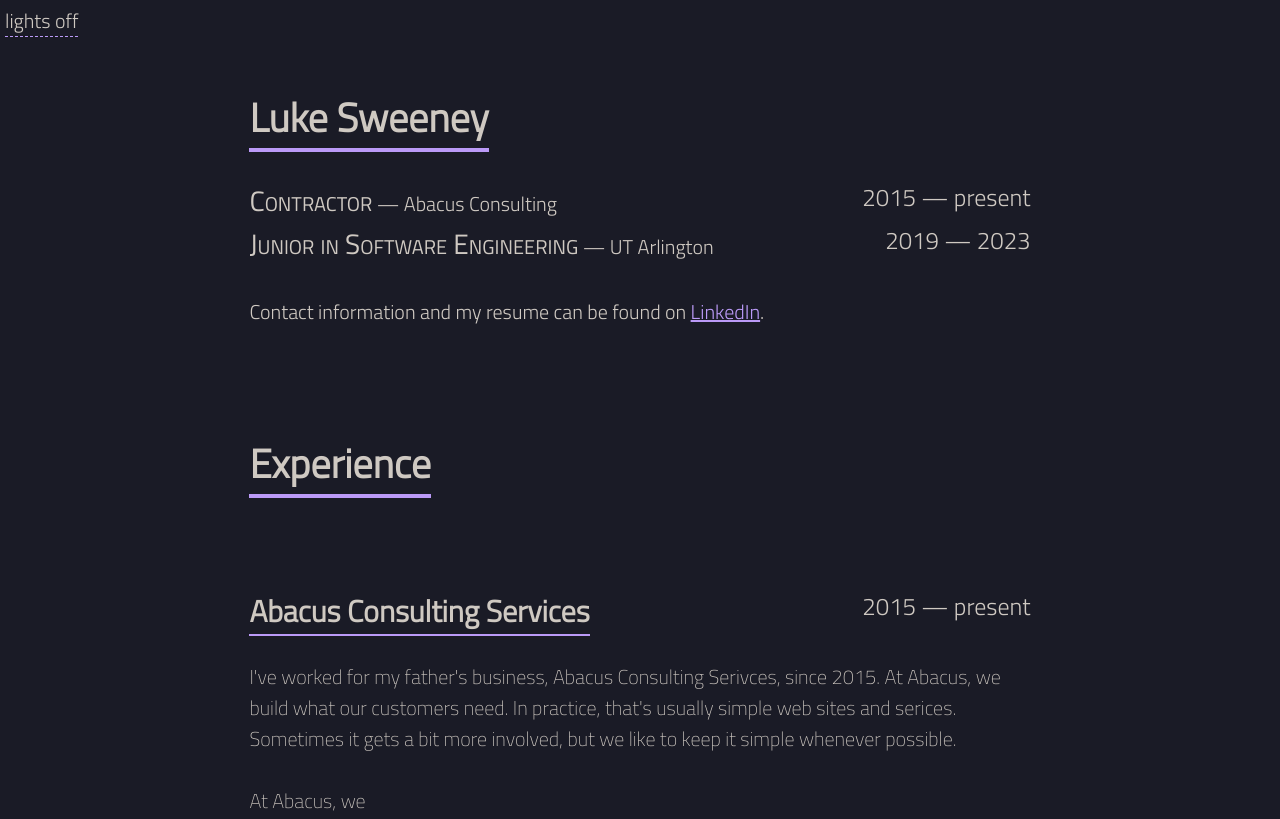
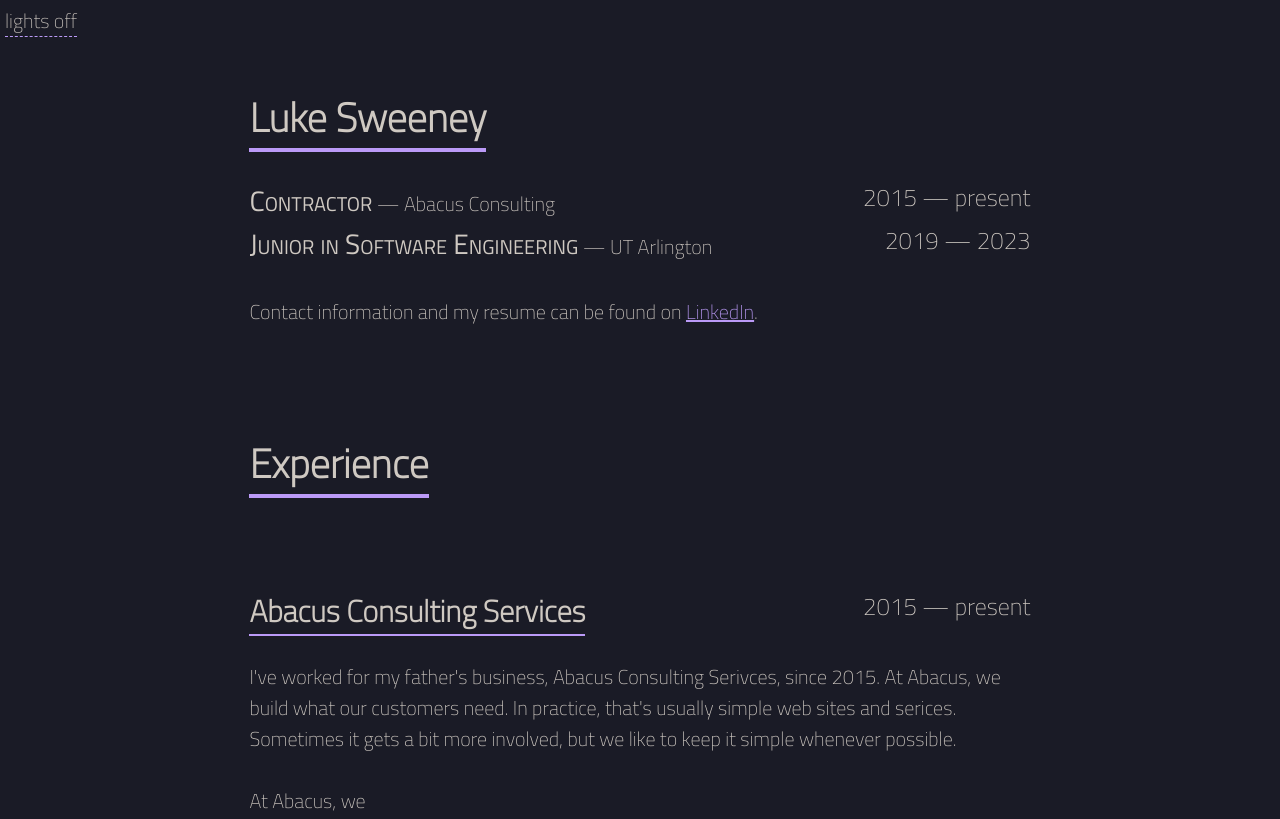
Before and after one commit to llamicron/llamicron.github.io, a plain HTML site: page index.html in a window 1280 px wide. Shown: the top 819 px of the page. Drawn offline with Linux system fonts and the light colour scheme.

Commit message:
A few performance tweaks

```diff
--- a/fonts/fonts.css
+++ b/fonts/fonts.css
@@ -1,11 +1,6 @@
 @font-face {
   font-family: "Titillium Regular";
   src: url("TitilliumWeb-Regular.ttf");
-}
-
-@font-face {
-  font-family: "Titillium Bold";
-  src: url("TitilliumWeb-Bold.ttf");
 }
 
 @font-face {
@@ -19,11 +14,6 @@
 }
 
 @font-face {
-  font-family: "Titillium Light";
-  src: url("TitilliumWeb-Light.ttf");
-}
-
-@font-face {
   font-family: "Titillium ExtraLight";
   src: url("TitilliumWeb-ExtraLight.ttf");
 }
--- a/styles.css
+++ b/styles.css
@@ -1,5 +1,5 @@
 body {
-    font-family: "Titillium Light";
+    font-family: "Titillium ExtraLight";
     font-size: 20px;
 
     background-color: var(--background);
@@ -78,7 +78,7 @@ h3 {
     left: 5;
     top: 5;
 
-    font-family: "Titillium Light";
+    font-family: "Titillium ExtraLight";
     border-bottom: 1px dashed var(--accent);
 
     cursor: pointer;
```
Also changed, not shown: fonts/TitilliumWeb-Bold.ttf (deleted), fonts/TitilliumWeb-BoldItalic.ttf (deleted), fonts/TitilliumWeb-Light.ttf (deleted).
